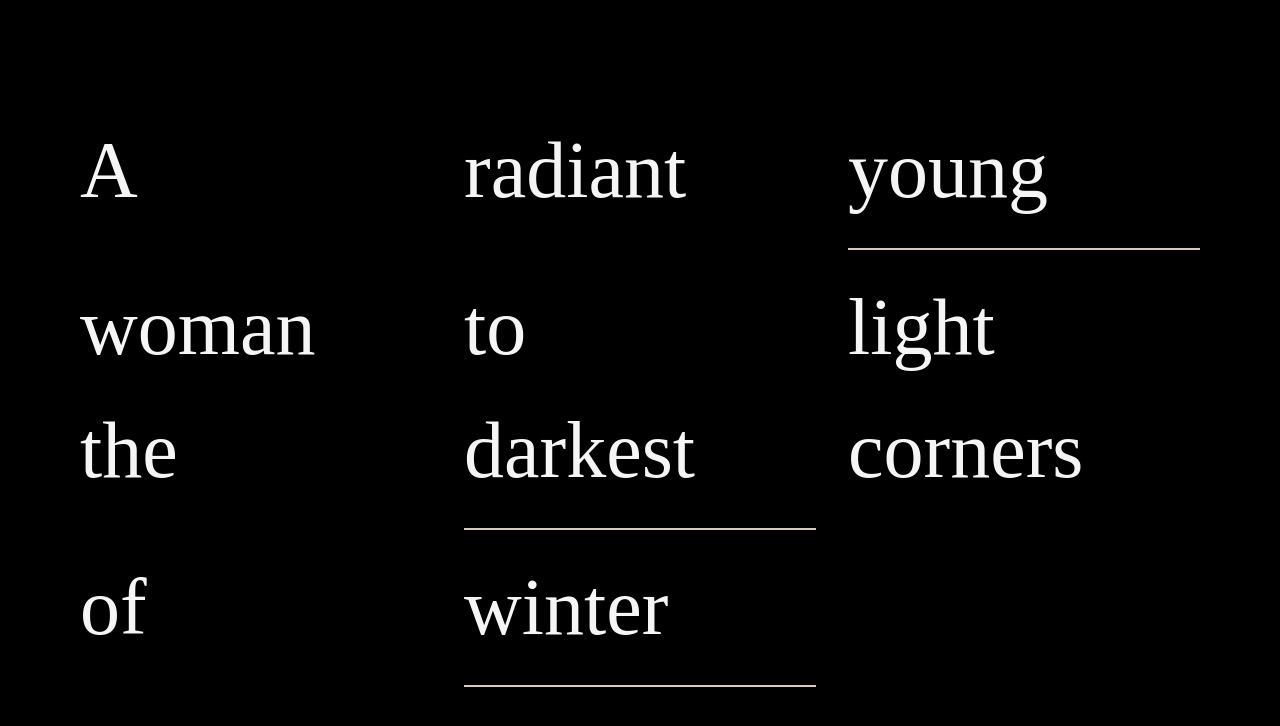
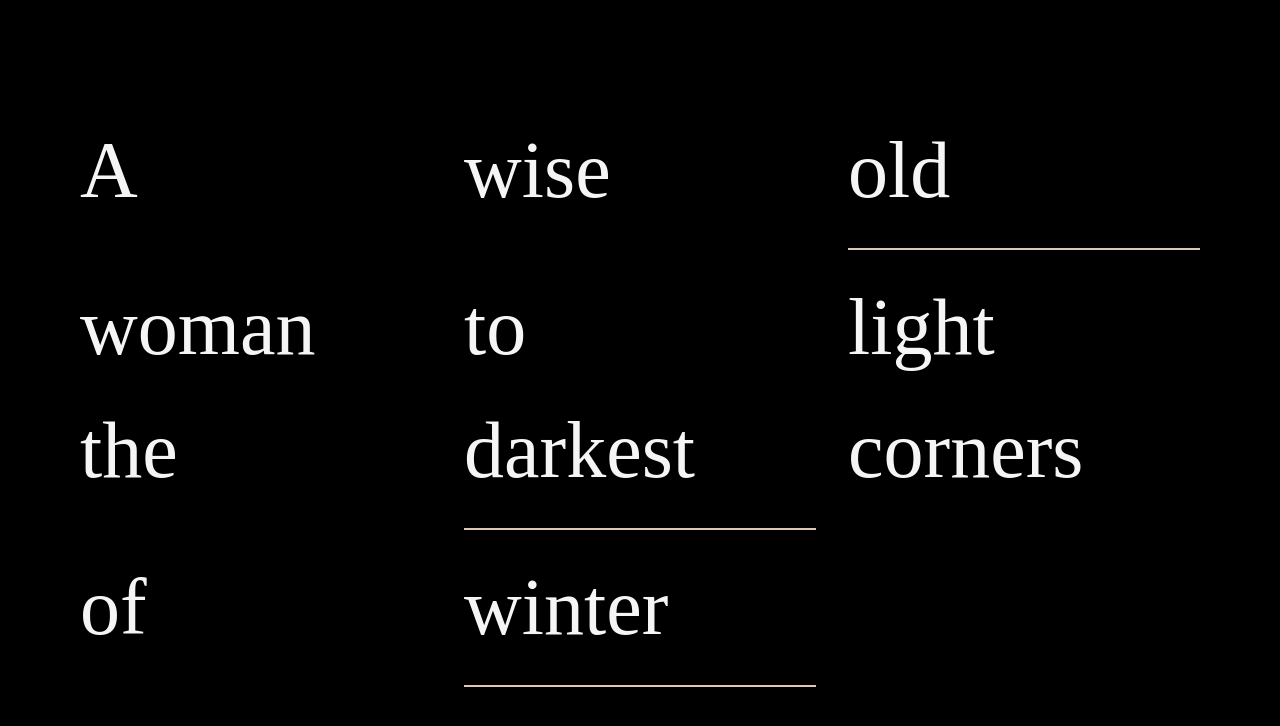
Before and after one commit to avzellman-code/haiku_interactive, a plain HTML site: page index.html in a window 1280 px wide. Drawn offline with Linux system fonts and the light colour scheme.

Commit message:
Update index.html

```diff
--- a/index.html
+++ b/index.html
@@ -1,16 +1,13 @@
 <!doctype html>
 <html lang="en">
 <head>
-	<meta charset="utf-8">
-	<title>Website Template</title>
 	<link rel="stylesheet" href="./assets/css/styles.css">
 </head>
 <body>
-
-	<div class="grid-container">
+ <div  class="grid-container">
 	<div>A</div>
-		<div>radiant</div>
-		<div class="last">young</div>
+	<div>wise</div>
+	<div class="last">old</div>
 	<div>woman</div>
 	<div>to</div>
 	<div>light</div>
@@ -20,7 +17,6 @@
 	<div>of</div>
 	<div class="last">winter</div>
  </div>
-
  <script src="./assets/js/main.js"></script>
 </body>
 </html>
```
Lines whose indentation alone changed are shown as unchanged.
